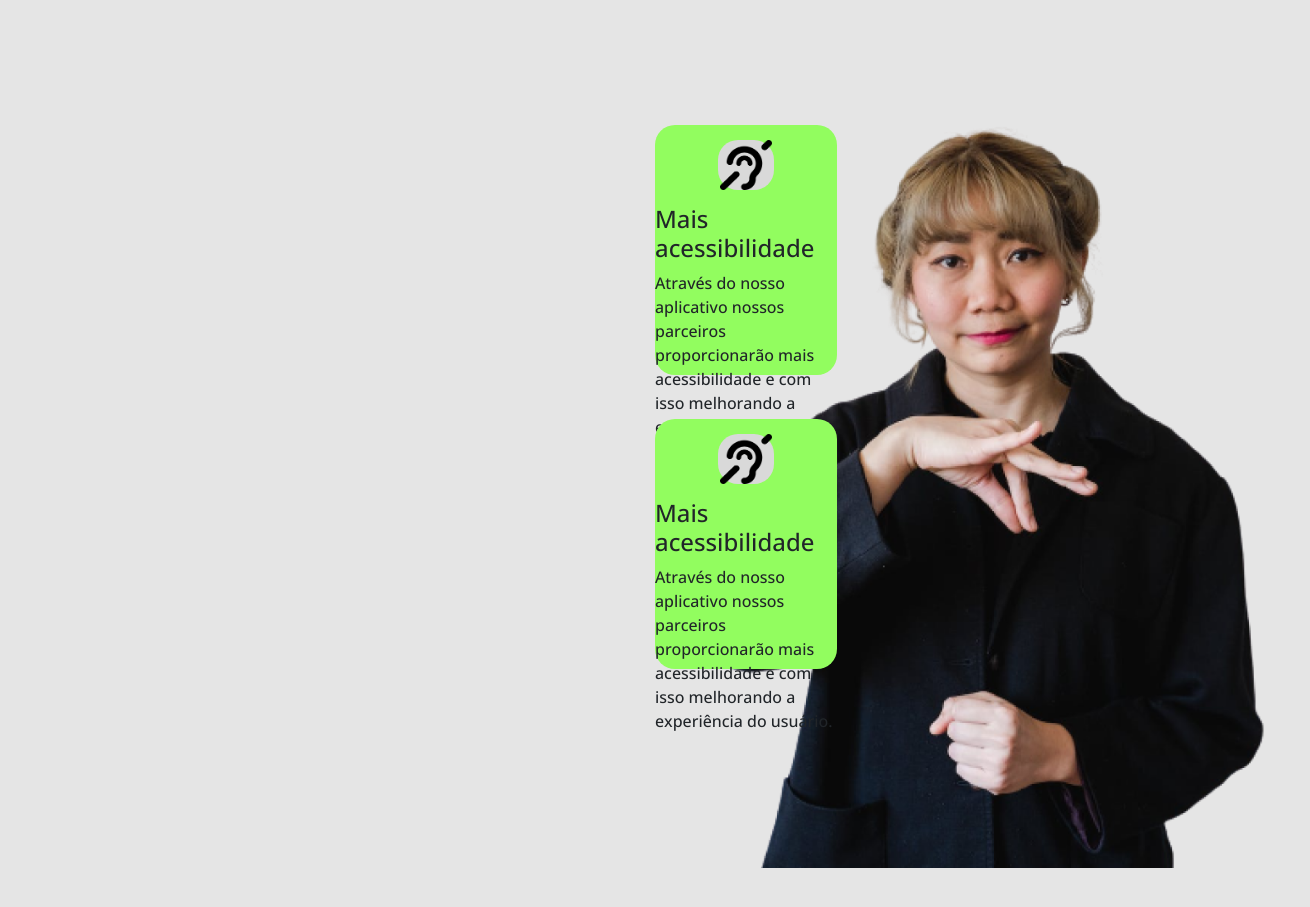
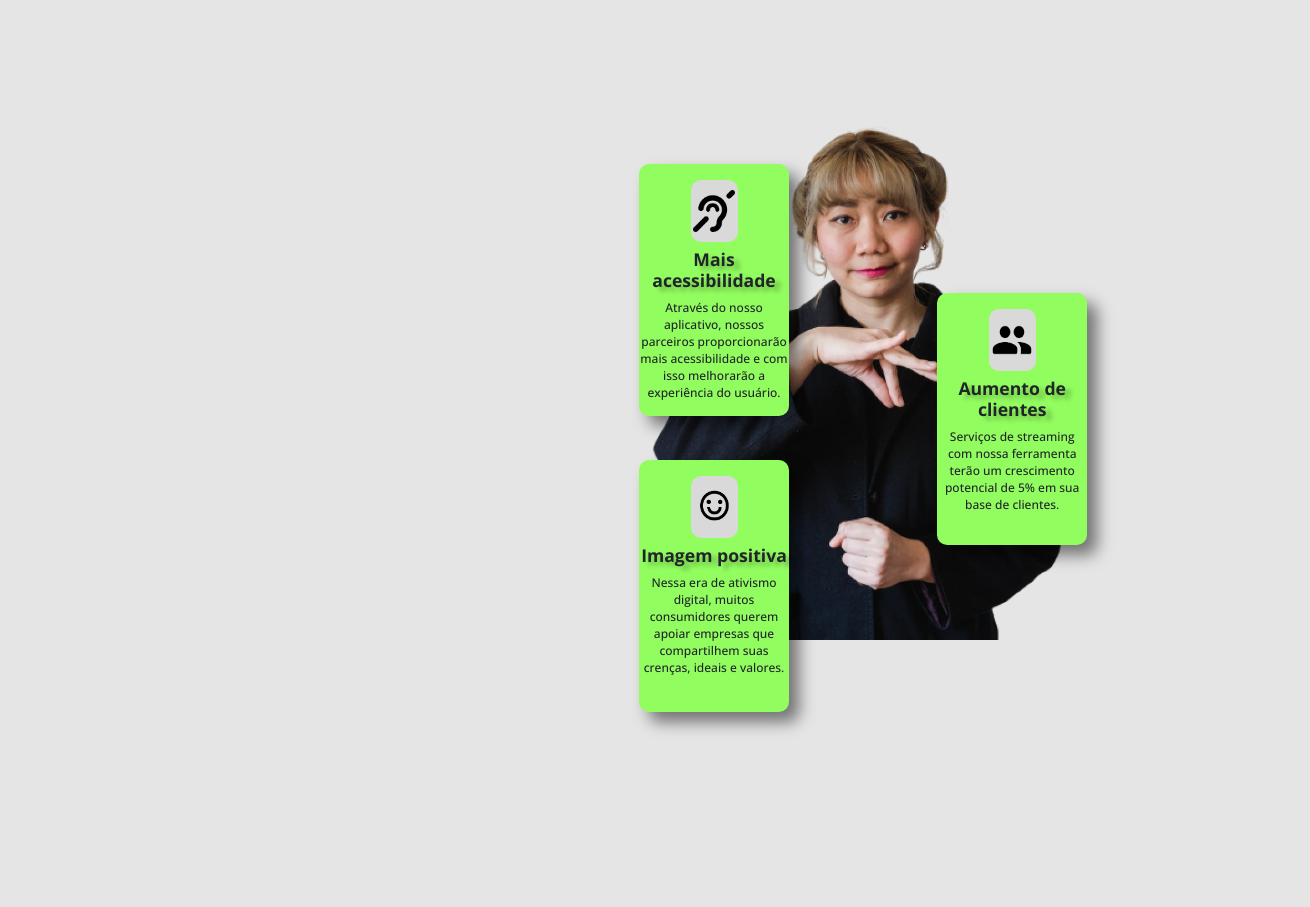
Before and after one commit to Allanpt/Mais1Code_Project_Landing_Page, a plain HTML site: page index.html in a window 1280 px wide. Shown: the part 1200-2107 px from the top of the page, 1310 px wide, since content can reach past the window. Before the commit the page ends 2068 px from the top, so only its background shows below. Drawn offline with nearby package versions, Linux system fonts and the light colour scheme.

Commit message:
Finalizando retangulos verdes

```diff
--- a/index.html
+++ b/index.html
@@ -93,7 +93,7 @@
                 <div class="col-sm-6">
 
                 </div>
-                <div class="col-sm-6 mulher-retangulos-verdes">
+                <div class="col-sm-6 mulher-retangulos-verdes d-flex">
                     <img id="mulher" src="assets/img-results.png" alt="" class="img-fluid">
                     <div class="d-flex flex-column coluna-da-esquerda">
                         <div class="retangulo-verde">
@@ -101,18 +101,24 @@
                                 <img src="assets/ouvido.png" alt="" class="img-fluid">
                             </div>
                             <h4>Mais acessibilidade</h4>
-                            <p>Através do nosso aplicativo nossos parceiros proporcionarão mais acessibilidade e com isso melhorando a experiência do usuário.</p>
+                            <p>Através do nosso aplicativo, nossos parceiros proporcionarão mais acessibilidade e com isso melhorarão a experiência do usuário.</p>
                         </div>
                         <div class="retangulo-verde">
                             <div class="retangulo-cinza">
-                                <img src="assets/ouvido.png" alt="" class="img-fluid">
+                                <img src="assets/carinha-feliz.png" alt="" class="img-fluid">
                             </div>
-                            <h4>Mais acessibilidade</h4>
-                            <p>Através do nosso aplicativo nossos parceiros proporcionarão mais acessibilidade e com isso melhorando a experiência do usuário.</p>
+                            <h4>Imagem positiva</h4>
+                            <p>Nessa era de ativismo digital, muitos consumidores querem apoiar empresas que compartilhem suas crenças, ideais e valores.</p>
                         </div>
                     </div>
-                    <div class="d-flex flex-column">
-
+                    <div class="d-flex flex-column coluna-da-direita">
+                        <div class="retangulo-verde">
+                            <div class="retangulo-cinza">
+                                <img src="assets/pessoas.png" alt="" class="img-fluid">
+                            </div>
+                            <h4>Aumento de clientes</h4>
+                            <p>Serviços de streaming com nossa ferramenta terão um crescimento potencial de 5% em sua base de clientes.</p>
+                        </div>
                     </div>
                 </div>
             </div>
--- a/style.css
+++ b/style.css
@@ -127,21 +127,47 @@ div.azul{
     font-size: 0.8rem;
 }
 /*Section "results"*/
+#results{
+    margin-left: 67px;
+    margin-right: 99px;
+    margin-bottom: 300px;
+
+}
+.col-sm-6.mulher-retangulos-verdes.d-flex{
+
+
+}
 .col-sm-6.mulher-retangulos-verdes #mulher{
     position: absolute;
     z-index: 0;
+    max-width: 95%;
 }
 #results div.coluna-da-esquerda{
+    padding-top: 39px;
     gap: 44px;
 }
 #results div.retangulo-verde{
     position: relative;
     min-width: 150px;;
-    max-height: 250px;
-    width: 29.126%;
+    min-height: 252px;
+    width: 26.6%;
     height: 42.8%;
-    border-radius: 20px;
+    border-radius: 10px;
     background-color: rgba(146, 253, 95, 1);
+    filter: drop-shadow(10px 10px 8px rgba(0, 0, 0, 0.50));
+    padding: 1px;
+}
+#results div.retangulo-verde h4{
+    font-size: 1.1rem;
+    font-weight: 700;
+    text-align: center;
+    text-shadow: 6px 4px 4px rgba(0, 0, 0, 0.25);
+}
+#results div.retangulo-verde p{
+    font-size: 0.75rem;
+    text-align: center;
+    line-height: normal;
+    flex-shrink: 0;
 }
 #results div.retangulo-cinza img{
     max-width: 90.5%;
@@ -153,11 +179,16 @@ div.azul{
     justify-content: center;
     width: 31%;
     height: 24.54%;
-    margin: 15px auto;
-    border-radius: 20px;
+    min-width: 47px;
+    min-height: 61px;
+    margin: 15px auto 7px auto;
+    border-radius: 10px;
     background-color: #D9D9D9;
 }
-
+#results div.coluna-da-direita{
+    justify-content: center;
+    align-items: end;
+}
 
 /*Media Queries*/
 
@@ -198,6 +229,11 @@ div.azul{
         display: flex!important;
         -ms-flex-preferred-size: auto;
         flex-basis: auto;
+    }
+    .col-sm-6.mulher-retangulos-verdes.d-flex {
+        -ms-flex: 0 0 50%;
+        flex: 0 0 50%;
+        max-width: 41.8%;
     }
 }
 @media (max-width: 650px){
```
